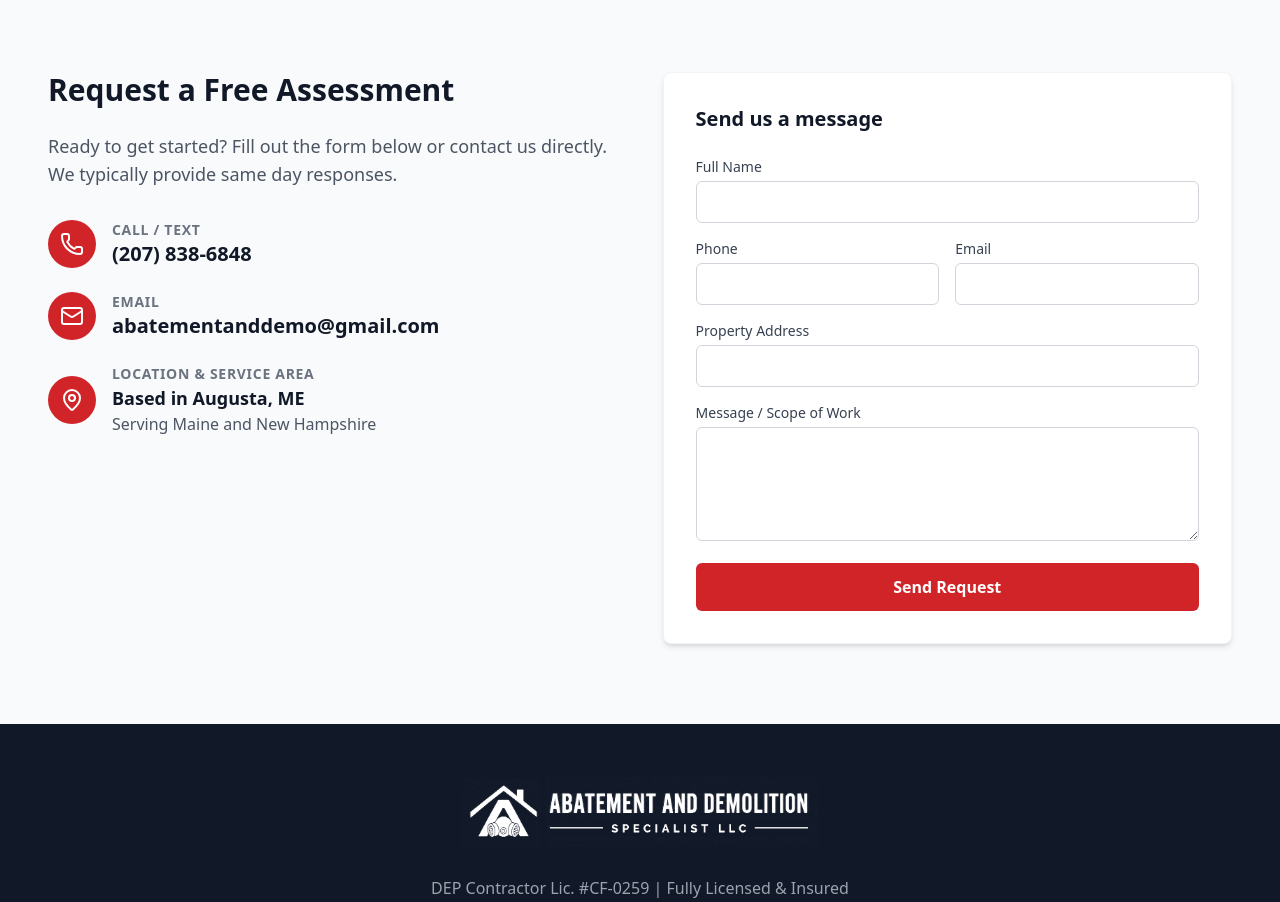
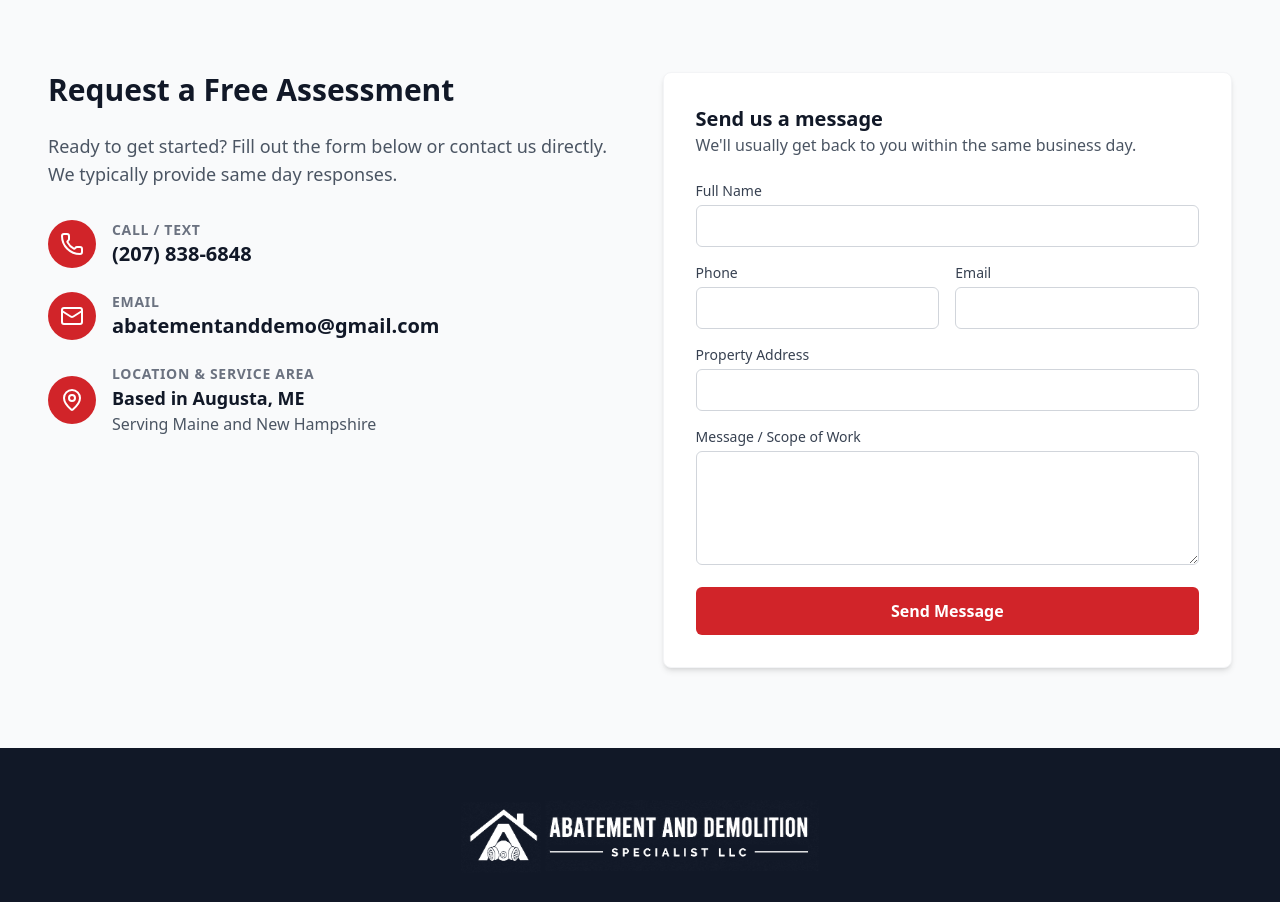
Before and after one commit to melarre/ADS-Website, a React (Vite) app: page / in a window 1280 px wide. Shown: the part 2520-3422 px from the top of the page. Built offline with nearby package versions, Linux system fonts and the light colour scheme.

Commit message:
Update contact form copy

```diff
--- a/src/App.jsx
+++ b/src/App.jsx
@@ -266,7 +266,8 @@ function App() {
 
           {/* Form Section */}
           <div className="lg:w-1/2 bg-white p-8 rounded-lg shadow-md border border-gray-100">
-            <h3 className="text-xl font-extrabold text-gray-900 mb-6">Send us a message</h3>
+            <h3 className="text-xl font-extrabold text-gray-900">Send us a message</h3>
+            <p className="text-md text-gray-600 mb-6">We'll usually get back to you within the same business day.</p>
             <form action="https://formspree.io/f/mkjgnkwr" method="POST" className="space-y-4">
               <div>
                 <label htmlFor="name" className="block text-sm font-medium text-gray-700 mb-1">Full Name</label>
@@ -291,7 +292,7 @@ function App() {
                 <textarea id="message" name="message" rows="4" required className="w-full px-4 py-2 border border-gray-300 rounded-md focus:ring-brand-red focus:border-brand-red"></textarea>
               </div>
               <button type="submit" className="w-full bg-brand-red text-white font-bold py-3 px-4 rounded-md hover:bg-red-700 transition">
-                Send Request
+                Send Message
               </button>
             </form>
           </div>
```
Also changed, not shown: 3 other files (tests, documents, lock files or other folders).
